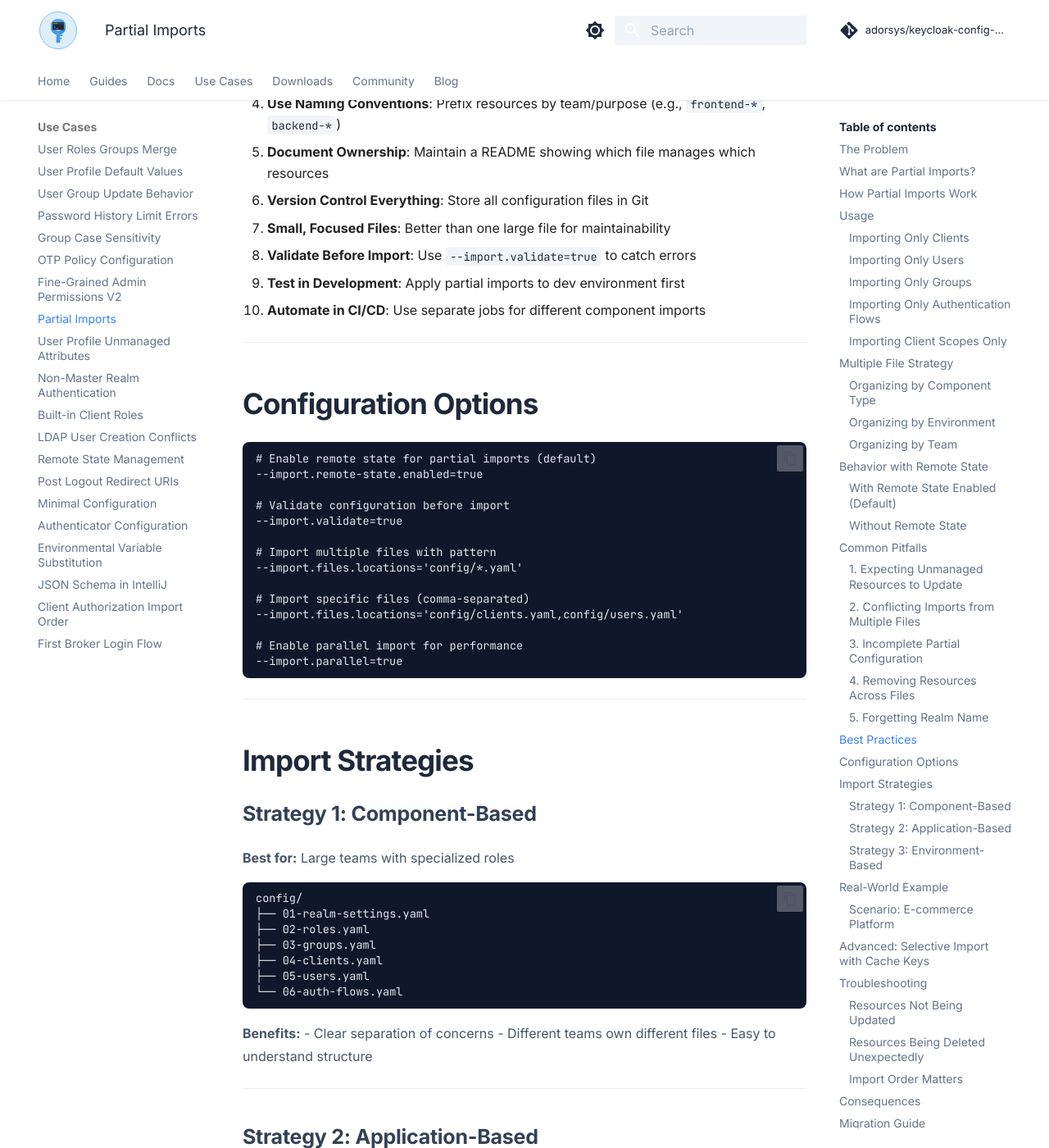
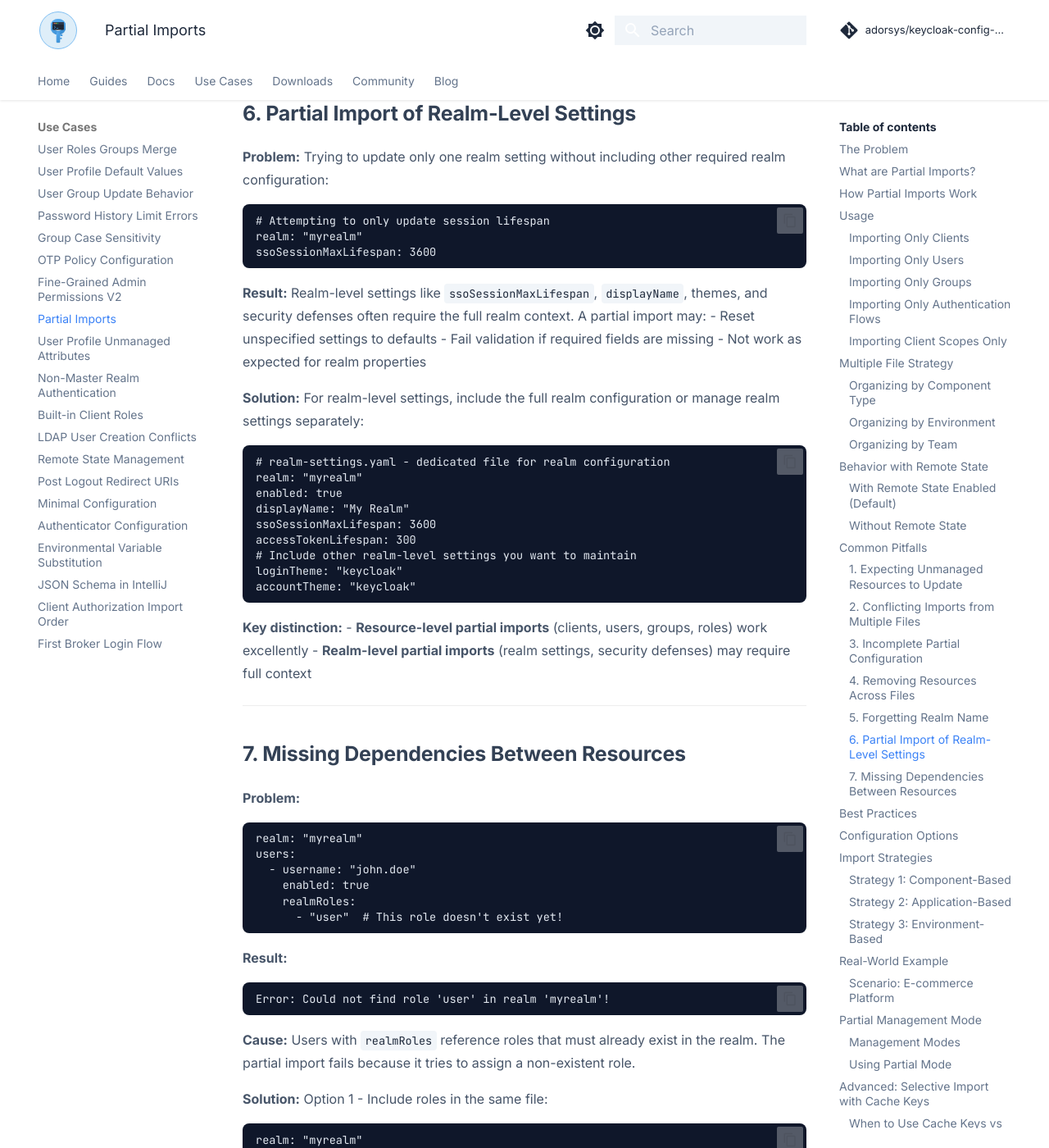
Before and after one commit to adorsys/keycloak-config-cli, an MkDocs documentation site: the page built from docs/config/partial-imports.md, in a window 1280 px wide and 1400 px high, scrolled down 11037 px. Shown: the whole window at 82% size. Built offline with MkDocs 1.6.1 and Material for MkDocs 9.7.7, drawn with Linux system fonts in a browser that asks for light colours; comment, search, counter and statistics services are not loaded; some of the changed text lies outside the part shown.

Commit message:
docs: fix and enhance partial imports documentation

````diff
--- a/docs/config/partial-imports.md
+++ b/docs/config/partial-imports.md
@@ -80,9 +80,16 @@
 
 **Scenario:** HR team manages users in a separate file from the infrastructure team's client configurations.
 
+**Important:** Users reference realm roles which must exist. Either import roles first or include them in the same file.
+
 **File: `users-config.yaml`**
 ```yaml
 realm: "myrealm"
+roles:
+  realm:
+    - name: "user"
+    - name: "manager"
+
 users:
   - username: "john.doe"
     email: "john.doe@example.com"
@@ -107,10 +114,12 @@
 ```
 
 **Result:**
-- Only users are managed
+- Users and roles are managed
 - Clients remain unchanged
 - Groups remain unchanged
 - Authentication flows remain unchanged
+
+**Note:** If you only want to import users without roles, remove the `realmRoles` field from user definitions.
 
 ---
 
@@ -486,6 +495,101 @@
 
 ---
 
+### 6. Partial Import of Realm-Level Settings
+
+**Problem:**
+Trying to update only one realm setting without including other required realm configuration:
+
+```yaml
+# Attempting to only update session lifespan
+realm: "myrealm"
+ssoSessionMaxLifespan: 3600
+```
+
+**Result:**
+Realm-level settings like `ssoSessionMaxLifespan`, `displayName`, themes, and security defenses often require the full realm context. A partial import may:
+- Reset unspecified settings to defaults
+- Fail validation if required fields are missing
+- Not work as expected for realm properties
+
+**Solution:**
+For realm-level settings, include the full realm configuration or manage realm settings separately:
+
+```yaml
+# realm-settings.yaml - dedicated file for realm configuration
+realm: "myrealm"
+enabled: true
+displayName: "My Realm"
+ssoSessionMaxLifespan: 3600
+accessTokenLifespan: 300
+# Include other realm-level settings you want to maintain
+loginTheme: "keycloak"
+accountTheme: "keycloak"
+```
+
+**Key distinction:**
+- **Resource-level partial imports** (clients, users, groups, roles) work excellently
+- **Realm-level partial imports** (realm settings, security defenses) may require full context
+
+---
+
+### 7. Missing Dependencies Between Resources
+
+**Problem:**
+```yaml
+realm: "myrealm"
+users:
+  - username: "john.doe"
+    enabled: true
+    realmRoles:
+      - "user"  # This role doesn't exist yet!
+```
+
+**Result:**
+```
+Error: Could not find role 'user' in realm 'myrealm'!
+```
+
+**Cause:**
+Users with `realmRoles` reference roles that must already exist in the realm. The partial import fails because it tries to assign a non-existent role.
+
+**Solution:**
+Option 1 - Include roles in the same file:
+```yaml
+realm: "myrealm"
+roles:
+  realm:
+    - name: "user"
+    - name: "manager"
+
+users:
+  - username: "john.doe"
+    enabled: true
+    realmRoles:
+      - "user"
+```
+
+Option 2 - Import dependencies first:
+```bash
+# 1. Import roles first
+java -jar keycloak-config-cli.jar \
+  --import.files.locations=roles.yaml
+
+# 2. Then import users that reference those roles
+java -jar keycloak-config-cli.jar \
+  --import.files.locations=users.yaml
+```
+
+Option 3 - Import users without roles initially, then add roles later.
+
+**Other dependency chains to watch for:**
+- Users referencing groups (groups must exist first)
+- Clients referencing client scopes (scopes must exist first)
+- Authentication flows referencing sub-flows (parent must exist first)
+- Groups with subGroups (parent group must exist first)
+
+---
+
 ## Best Practices
 
 1. **Always Use Remote State**: Keep `import.remote-state.enabled=true` for partial imports
@@ -663,9 +767,65 @@
 
 ---
 
+## Partial Management Mode
+
+In addition to using `import.remote-state.enabled`, you can control import behavior using the `import.managed` setting.
+
+### Management Modes
+
+| Mode | Behavior | Use Case |
+|------|----------|----------|
+| `full` (default) | Create, update, AND delete resources not in the config | Full synchronization |
+| `partial` | Create and update only - never delete | Safe partial updates |
+| `create-only` | Only create new resources | Initial seeding |
+| `update-only` | Only update existing resources | Patching existing |
+| `delete-only` | Only remove resources | Cleanup |
+
+### Using Partial Mode
+
+For the safest partial imports that never delete anything:
+
+```bash
+java -jar keycloak-config-cli.jar \
+  --keycloak.url=http://localhost:8080 \
+  --keycloak.user=admin \
+  --keycloak.password=admin \
+  --import.managed=partial \
+  --import.remote-state.enabled=true \
+  --import.files.locations=partial-update.yaml
+```
+
+**When to use `partial` mode:**
+- When you're unsure if the config file contains all resources
+- When doing incremental updates from multiple sources
+- When you want to ensure nothing gets accidentally deleted
+
+**Relationship with Remote State:**
+- `import.remote-state.enabled=true` + `import.managed=full`: Only deletes resources previously managed by the CLI
+- `import.remote-state.enabled=true` + `import.managed=partial`: Never deletes, only creates/updates
+- `import.remote-state.enabled=false`: May delete unmanaged resources (dangerous!)
+
+---
+
 ## Advanced: Selective Import with Cache Keys
 
-Use cache keys to manage different sets of resources:
+Cache keys provide independent tracking for different import sets. While simple partial imports work for most cases, cache keys are useful when:
+
+- Different teams run imports on different schedules
+- You want independent checksum tracking for each component
+- You need to force reimport of one component without affecting others
+
+### When to Use Cache Keys vs Simple Partial Imports
+
+| Scenario | Approach |
+|----------|----------|
+| Same file updated regularly | Simple partial import (no cache key needed) |
+| Multiple files imported together | Simple partial import |
+| Different files imported on different schedules | Use cache keys |
+| Need to force reimport of one component only | Use cache keys |
+
+### Using Cache Keys
+
 ```bash
 # Import and track clients separately
 java -jar keycloak-config-cli.jar \
````
